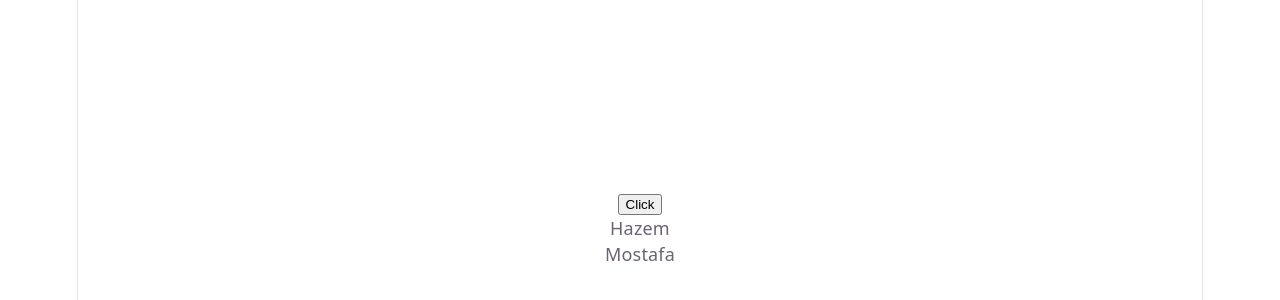
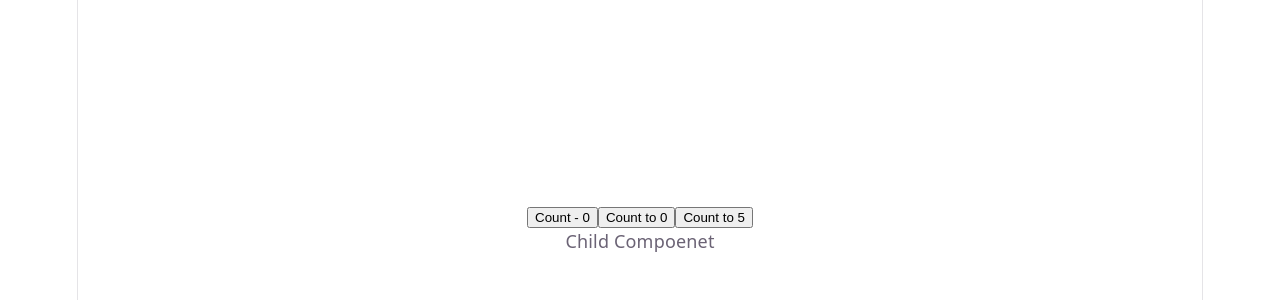
Before and after one commit to hazemmostafa99/react-render, a React (Vite) app: page / in a window 1280 px wide. Shown: the part 172-472 px from the top of the page. Built offline with nearby package versions, Linux system fonts and the light colour scheme.

Commit message:
Parent and Child

```diff
--- a/src/App.tsx
+++ b/src/App.tsx
@@ -1,11 +1,11 @@
 import "./App.css";
-import UseArrayState from "./components/ArrayUseState/ArrayUseState";
+import Parent from "./components/Parent Child/Parent";
 
 function App() {
   return (
     <>
       <section id="center">
-        <UseArrayState />
+        <Parent />
       </section>
     </>
   );
--- /dev/null
+++ b/src/components/Parent Child/Child.tsx
@@ -0,0 +1,6 @@
+function Child() {
+  console.log("Child Render");
+  return <div>Child Compoenet</div>;
+}
+
+export default Child;
--- /dev/null
+++ b/src/components/Parent Child/Parent.tsx
@@ -0,0 +1,20 @@
+import { useState } from "react";
+import Child from "./Child";
+
+function Parent() {
+  const [count, setCount] = useState(0);
+  console.log("Parent Render");
+
+  return (
+    <div>
+      <button onClick={() => setCount((prev) => prev + 1)}>
+        Count - {count}
+      </button>
+      <button onClick={() => setCount(0)}>Count to 0</button>
+      <button onClick={() => setCount(5)}>Count to 5</button>
+      <Child />
+    </div>
+  );
+}
+
+export default Parent;
--- a/vite.config.ts
+++ b/vite.config.ts
@@ -1,11 +1,7 @@
-import { defineConfig } from 'vite'
-import react, { reactCompilerPreset } from '@vitejs/plugin-react'
-import babel from '@rolldown/plugin-babel'
+import { defineConfig } from "vite";
+import react from "@vitejs/plugin-react";
 
 // https://vite.dev/config/
 export default defineConfig({
-  plugins: [
-    react(),
-    babel({ presets: [reactCompilerPreset()] })
-  ],
-})
+  plugins: [react()],
+});
```
Also changed, not shown: package.json (+4 -8 lines), 1 other file (tests, documents, lock files or other folders).
